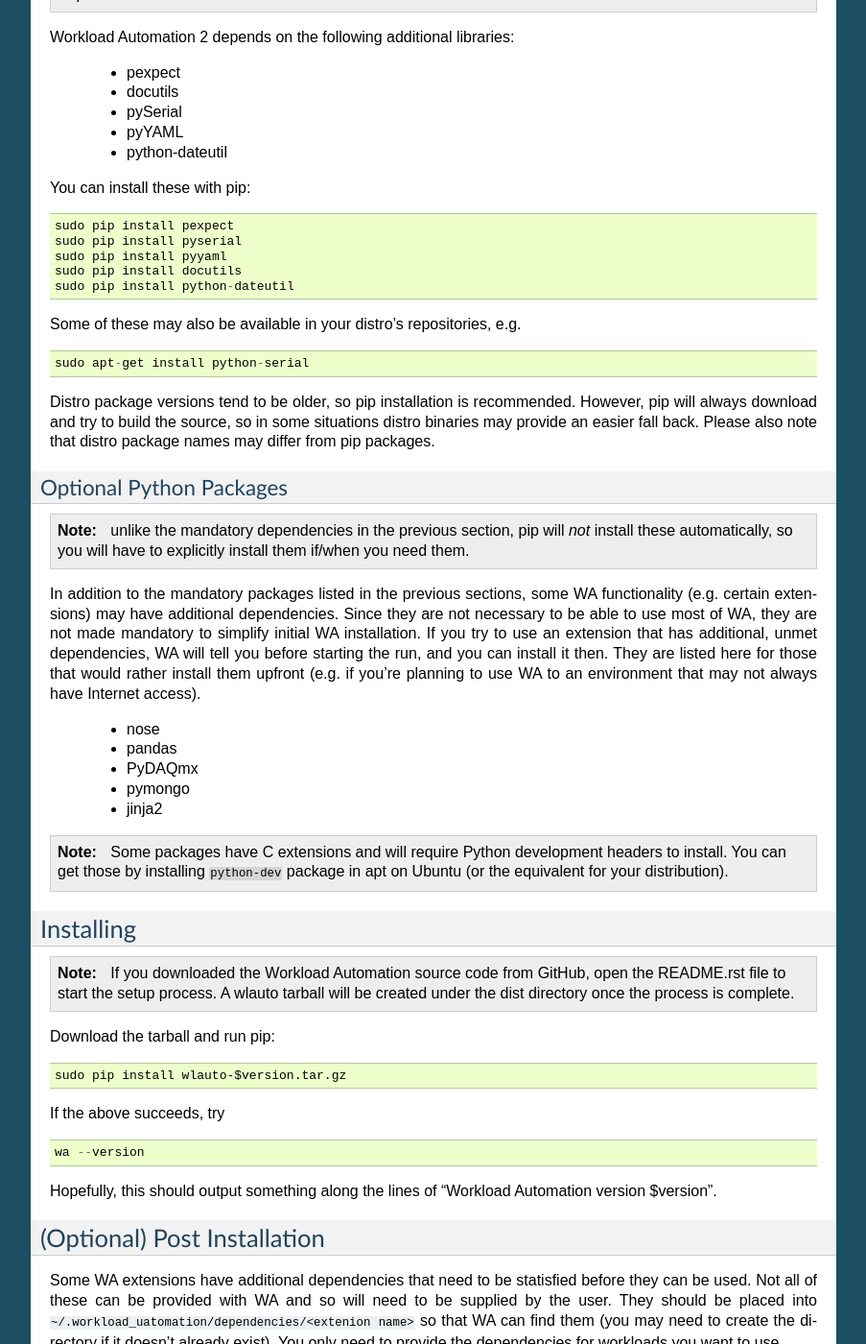
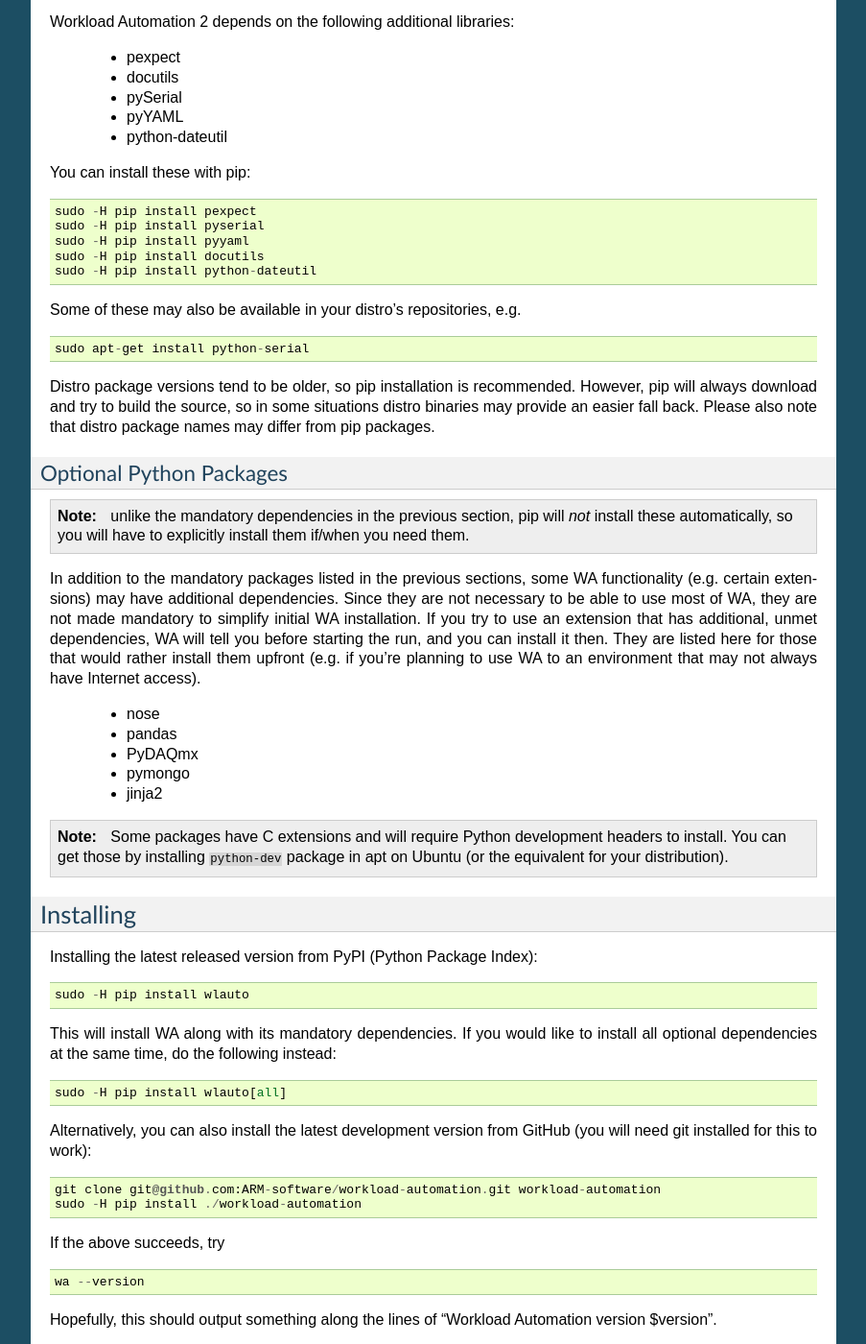
Before and after one commit to ARM-software/lisa, a Sphinx documentation site: the page built from doc/source/installation.rst, in a window 1280 px wide and 1400 px high, scrolled down 1614 px. Shown: the whole window at 96% size, without its empty margins (198-1101 px from the left). Built offline with Sphinx 7.4.7, drawn with Linux system fonts in a browser that asks for light colours; pages that are not in the unit, such as notebooks, are missing from menus; some of the changed text lies outside the part shown.

Commit message:
doc: updating installation instructions
Re-writing some of the instructions for clarity plus updating with the
correct pip invocations.

```diff
--- a/doc/source/installation.rst
+++ b/doc/source/installation.rst
@@ -42,9 +42,8 @@
 to your ``PATH``.  To test that you've installed it properly, run ``adb
 version``. The output should be similar to this::
 
-        $$ adb version
+        adb version
         Android Debug Bridge version 1.0.31
-        $$
 
 .. _here: https://developer.android.com/sdk/index.html
 
@@ -82,8 +81,8 @@
           is recommended that you update pip and setuptools before proceeding
           with installation::
 
-                  sudo pip install --upgrade pip
-                  sudo pip install --upgrade setuptools
+                  sudo -H pip install --upgrade pip
+                  sudo -H pip install --upgrade setuptools
 
           If you do run  into this issue after already installing some packages,
           you can resolve it by running ::
@@ -110,11 +109,11 @@
 
 You can install these with pip::
 
-        sudo pip install pexpect
-        sudo pip install pyserial
-        sudo pip install pyyaml
-        sudo pip install docutils
-        sudo pip install python-dateutil
+        sudo -H pip install pexpect
+        sudo -H pip install pyserial
+        sudo -H pip install pyyaml
+        sudo -H pip install docutils
+        sudo -H pip install python-dateutil
 
 Some of these may also be available in your distro's repositories, e.g. ::
 
@@ -157,13 +156,22 @@
 Installing
 ==========
 
-.. note:: If you downloaded the Workload Automation source code from GitHub, open
-          the README.rst file to start the setup process. A wlauto tarball will
-          be created under the dist directory once the process is complete.
+Installing the latest released version from PyPI (Python Package Index)::
 
-Download the tarball and run pip::
+       sudo -H pip install wlauto
 
-        sudo pip install wlauto-$version.tar.gz
+This will install WA along with its mandatory dependencies. If you would like to
+install all optional dependencies at the same time, do the following instead::
+
+       sudo -H pip install wlauto[all]
+
+Alternatively, you can also install the latest development version from GitHub
+(you will need git installed for this to work)::
+
+       git clone git@github.com:ARM-software/workload-automation.git workload-automation
+       sudo -H pip install ./workload-automation
+
+
 
 If the above succeeds, try ::
 
@@ -300,13 +308,14 @@
 If you have installed Workload Automation via ``pip`` and wish to remove it, run this command to
 uninstall it::
 
-    sudo pip uninstall wlauto
+    sudo -H pip uninstall wlauto
 
 .. Note:: This will *not* remove any user configuration (e.g. the ~/.workload_automation directory)
+
 
 (Optional) Upgrading
 ====================
 
 To upgrade Workload Automation to the latest version via ``pip``, run::
 
-    sudo pip install --upgrade --no-deps wlauto
+    sudo -H pip install --upgrade --no-deps wlauto
```
Also changed, not shown: doc/source/quickstart.rst (+4 -10 lines).
